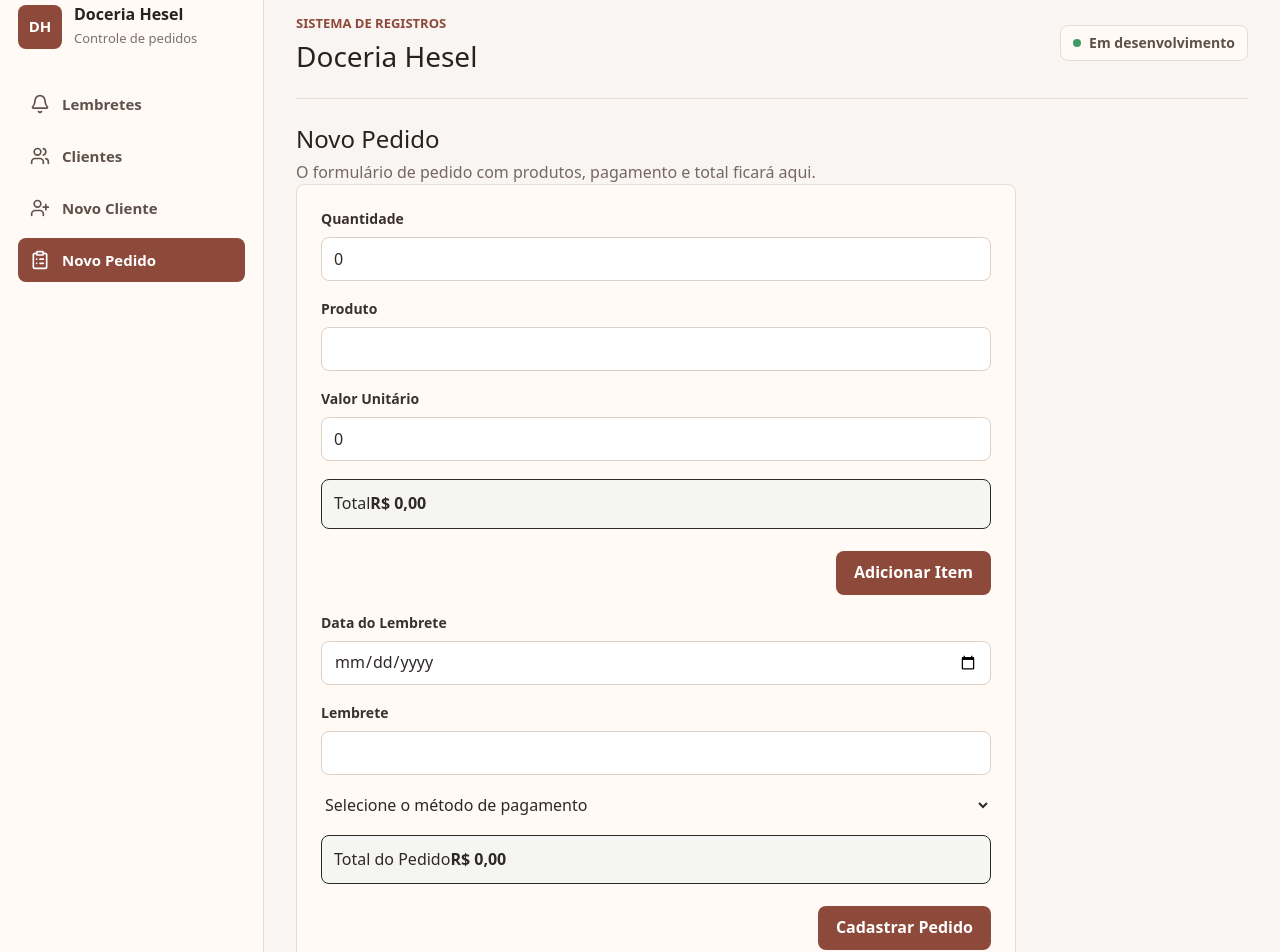
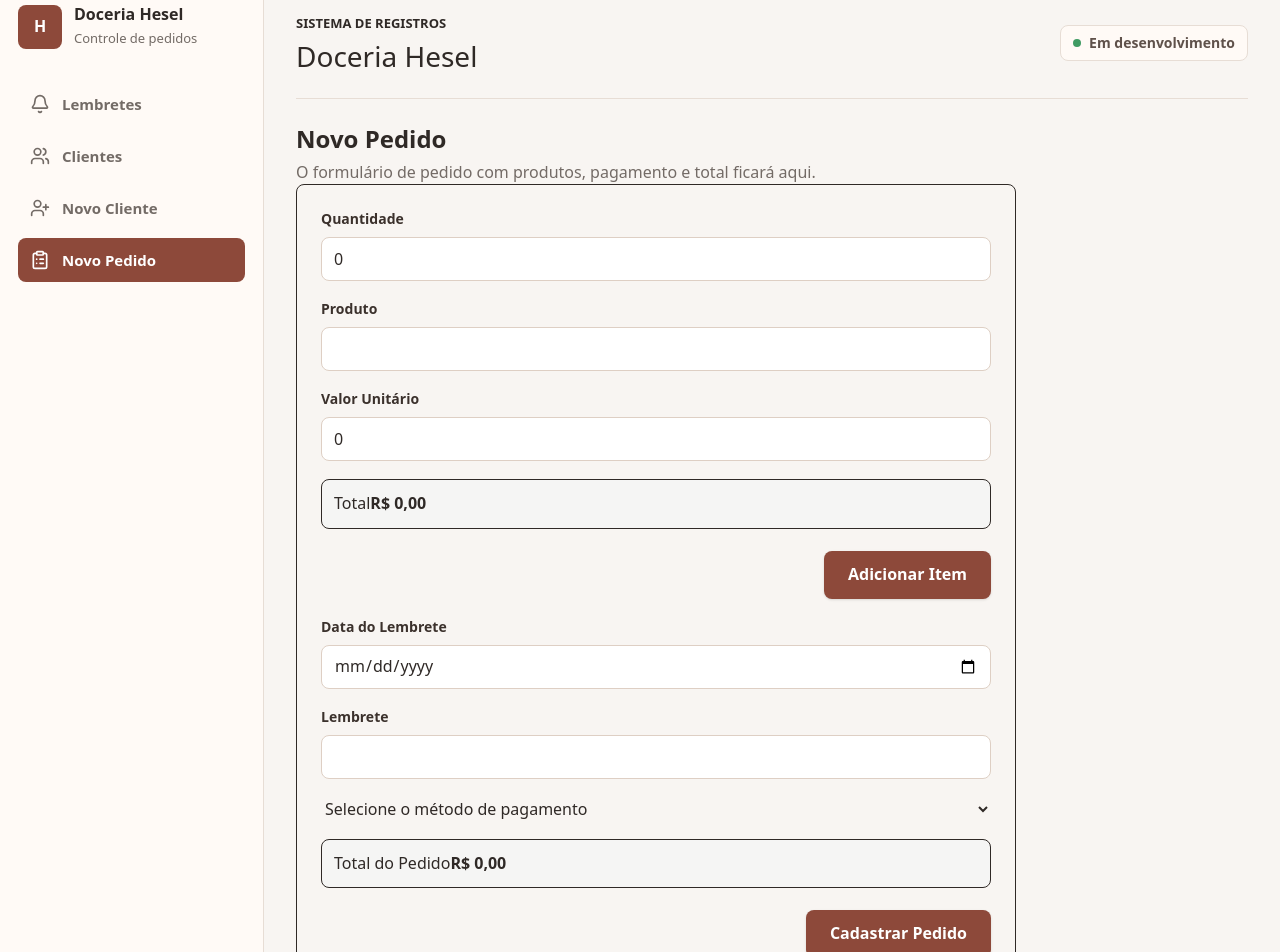
Before and after one commit to EdSantiag0/doceria-hesel, a React (Vite) app in the folder confectionery-crm/: page /novo-pedido in a window 1280 px wide. Shown: the part 20-972 px from the top of the page. Built offline with nearby package versions, Linux system fonts and the light colour scheme.

Commit message:
refactor: aplicado padronização das cores

```diff
--- a/confectionery-crm/src/components/Header/index.tsx
+++ b/confectionery-crm/src/components/Header/index.tsx
@@ -3,10 +3,10 @@ export function Header() {
   return (
     <header className="flex flex-col items-start justify-between gap-5 border-b border-[#e7ddd5] pb-6 md:flex-row md:items-center">
       <div>
-        <p className="mb-1 mt-0 text-[13px] font-bold uppercase text-[#8d493a]">
+        <p className="mb-1 mt-0 text-[13px] font-bold uppercase text-[--color-brand-500]">
           Sistema de registros
         </p>
-        <h1 className="m-0 text-[28px] leading-tight text-[#2a211d]">
+        <h1 className="m-0 text-[28px] leading-tight text-[--color-brand-900]">
           Doceria Hesel
         </h1>
       </div>
@@ -16,5 +16,5 @@ export function Header() {
         <span>Em desenvolvimento</span>
       </div>
     </header>
-  )
+  );
 }
--- a/confectionery-crm/src/layouts/DefaultLayout.tsx
+++ b/confectionery-crm/src/layouts/DefaultLayout.tsx
@@ -1,44 +1,44 @@
 // Layout principal com menu lateral e area de conteudo.
-import { NavLink, Outlet } from 'react-router-dom'
-import { Bell, ClipboardList, UserPlus, Users } from 'lucide-react'
-import { Header } from '../components/Header'
+import { NavLink, Outlet } from "react-router-dom";
+import { Bell, ClipboardList, UserPlus, Users } from "lucide-react";
+import { Header } from "../components/Header";
 
 const navigationItems = [
   {
-    path: '/',
-    label: 'Lembretes',
+    path: "/",
+    label: "Lembretes",
     icon: Bell,
   },
   {
-    path: '/clientes',
-    label: 'Clientes',
+    path: "/clientes",
+    label: "Clientes",
     icon: Users,
   },
   {
-    path: '/novo-cliente',
-    label: 'Novo Cliente',
+    path: "/novo-cliente",
+    label: "Novo Cliente",
     icon: UserPlus,
   },
   {
-    path: '/novo-pedido',
-    label: 'Novo Pedido',
+    path: "/novo-pedido",
+    label: "Novo Pedido",
     icon: ClipboardList,
   },
-]
+];
 
 export function DefaultLayout() {
   return (
-    <div className="flex min-h-screen w-full flex-col bg-[#f8f5f2] text-[#2f2926] md:flex-row">
-      <aside className="flex w-full flex-col gap-[18px] border-b border-[#e7ddd5] bg-[#fffaf6] p-[18px] md:w-[264px] md:flex-[0_0_264px] md:gap-8 md:border-r md:border-b-0 md:px-[18px] md:py-6">
-        <div className="flex items-center gap-3 text-left text-[#2a211d]">
-          <span className="inline-flex size-11 items-center justify-center rounded-lg bg-[#8d493a] text-[15px] font-bold text-white">
-            DH
+    <div className="flex min-h-screen w-full flex-col bg-[#f8f5f2] text-[var(--color-brand-900)] md:flex-row">
+      <aside className="flex w-full flex-col gap-[18px] border-b border-[#e7ddd5] bg-[var(--color-brand-50)] p-[18px] md:w-[264px] md:flex-[0_0_264px] md:gap-8 md:border-r md:border-b-0 md:px-[18px] md:py-6">
+        <div className="flex items-center gap-3 text-left text-[var(--color-brand-900)]">
+          <span className="inline-flex size-11 items-center justify-center rounded-lg bg-[var(--color-brand-500)] text-[16px] font-bold text-white">
+            H
           </span>
           <div>
             <strong className="block text-base leading-tight">
               Doceria Hesel
             </strong>
-            <span className="mt-[3px] block text-[13px] text-[#7f7068]">
+            <span className="mt-[3px] block text-[13px] text-[var(--color-text-muted)]">
               Controle de pedidos
             </span>
           </div>
@@ -49,23 +49,23 @@ export function DefaultLayout() {
           aria-label="Menu principal"
         >
           {navigationItems.map((item) => {
-            const Icon = item.icon
+            const Icon = item.icon;
 
             return (
               <NavLink
                 key={item.path}
                 to={item.path}
-                end={item.path === '/'}
+                end={item.path === "/"}
                 className={({ isActive }) =>
                   isActive
-                    ? 'flex min-h-11 items-center justify-center gap-3 rounded-lg bg-[#8d493a] px-3 text-white no-underline transition-colors duration-150 hover:bg-[#7b3f32] hover:text-white md:justify-start'
-                    : 'flex min-h-11 items-center justify-center gap-3 rounded-lg px-3 text-[#5f514a] no-underline transition-colors duration-150 hover:bg-[#f1e7df] hover:text-[#2f2926] md:justify-start'
+                    ? "flex min-h-11 items-center justify-center gap-3 rounded-lg bg-[var(--color-brand-500)] px-3 text-white no-underline transition-colors duration-150 hover:bg-[#7b3f32] hover:text-white md:justify-start"
+                    : "flex min-h-11 items-center justify-center gap-3 rounded-lg px-3 text-[var(--color-text-muted)] no-underline transition-colors duration-150 hover:bg-[#f1e7df] hover:text-[var(--color-text)] md:justify-start"
                 }
               >
                 <Icon size={20} aria-hidden="true" />
                 <span className="text-[15px] font-semibold">{item.label}</span>
               </NavLink>
-            )
+            );
           })}
         </nav>
       </aside>
@@ -77,5 +77,5 @@ export function DefaultLayout() {
         </section>
       </main>
     </div>
-  )
+  );
 }
--- a/confectionery-crm/src/pages/Clients/index.tsx
+++ b/confectionery-crm/src/pages/Clients/index.tsx
@@ -1,41 +1,43 @@
 // Pagina para listar e pesquisar clientes cadastrados.
-import { useMemo, useState } from 'react'
-import { ClientCard } from '../../components/ClientCard'
-import { getClients } from '../../services/clientStorage'
+import { useMemo, useState } from "react";
+import { ClientCard } from "../../components/ClientCard";
+import { getClients } from "../../services/clientStorage";
 
 export function Clients() {
-  const [search, setSearch] = useState('')
-  const [clients] = useState(() => getClients())
+  const [search, setSearch] = useState("");
+  const [clients] = useState(() => getClients());
 
   const filteredClients = useMemo(() => {
-    const normalizedSearch = search.trim().toLowerCase()
+    const normalizedSearch = search.trim().toLowerCase();
 
     if (!normalizedSearch) {
-      return clients
+      return clients;
     }
 
     return clients.filter((client) =>
       client.name.toLowerCase().includes(normalizedSearch),
-    )
-  }, [clients, search])
+    );
+  }, [clients, search]);
 
   return (
     <div className="flex w-full max-w-[840px] flex-col gap-[18px]">
       <div className="flex flex-col items-start justify-between gap-[18px] sm:flex-row">
         <div>
-          <h2 className="mb-1.5 mt-0 text-2xl text-[#2a211d]">Clientes</h2>
-          <p className="m-0 text-[#77675f]">
+          <h2 className="mb-1.5 mt-0 text-2xl text-brand-900 font-bold">
+            Clientes
+          </h2>
+          <p className="m-0 text-text-muted">
             Consulte os clientes cadastrados e encontre pelo nome.
           </p>
         </div>
 
-        <span className="whitespace-nowrap rounded-lg border border-[#e7ddd5] bg-[#fffaf6] px-2.5 py-1.5 text-sm font-bold text-[#5f514a]">
+        <span className="whitespace-nowrap rounded-lg border border-[--color-brand-border] bg-[--color-brand-50] px-2.5 py-1.5 text-sm font-bold text-[--color-brand-secondary]">
           {clients.length} cliente(s)
         </span>
       </div>
 
       <input
-        className="min-h-11 w-full rounded-lg border border-[#decfc4] bg-white px-3 text-[#2f2926] outline-none focus:border-[#8d493a] focus:shadow-[0_0_0_3px_rgba(141,73,58,0.14)]"
+        className="min-h-11 w-full rounded-lg border border-[--color-brand-border] bg-white px-3 text-[--color-brand-text] outline-none focus:border-[--color-brand-primary] focus:shadow-[0_0_0_3px_rgba(141,73,58,0.14)]"
         type="search"
         placeholder="Pesquisar cliente pelo nome"
         value={search}
@@ -48,16 +50,16 @@ export function Clients() {
             <ClientCard key={client.id} client={client} />
           ))
         ) : (
-          <div className="rounded-lg border border-dashed border-[#decfc4] bg-[#fffaf6] p-6 text-center">
-            <strong className="text-[#2a211d]">
+          <div className="rounded-lg border border-dashed border-[--color-brand-border] bg-[--color-brand-50] p-6 text-center">
+            <strong className="text-[--color-brand-text]">
               Nenhum cliente encontrado.
             </strong>
-            <p className="mb-0 mt-1.5 text-[#77675f]">
+            <p className="mb-0 mt-1.5 text-text-muted">
               Cadastre um novo cliente ou ajuste a pesquisa.
             </p>
           </div>
         )}
       </div>
     </div>
-  )
+  );
 }
--- a/confectionery-crm/src/pages/NewClient/index.tsx
+++ b/confectionery-crm/src/pages/NewClient/index.tsx
@@ -67,14 +67,16 @@ export function NewClient() {
   return (
     <div className="w-full max-w-[720px]">
       <div className="mb-6">
-        <h2 className="mb-1.5 mt-0 text-2xl text-[#2a211d]">Novo Cliente</h2>
-        <p className="m-0 text-[#77675f]">
+        <h2 className="mb-1.5 mt-0 text-2xl text-brand-900 font-bold">
+          Novo Cliente
+        </h2>
+        <p className="text-text-muted">
           Cadastre os dados principais para vincular pedidos depois.
         </p>
       </div>
 
       <form
-        className="grid gap-[18px] rounded-lg border border-[#e7ddd5] bg-[#fffaf6] p-6"
+        className="grid gap-[18px] rounded-lg border border-[--color-brand-border] bg-[--color-brand-50] p-6"
         onSubmit={handleSubmit}
       >
         <FormInput
@@ -122,7 +124,9 @@ export function NewClient() {
         <div className="mt-1 flex justify-end">
           <button
             type="submit"
-            className="min-h-11 cursor-pointer rounded-lg border-0 bg-[#8d493a] px-[18px] font-bold text-white transition-colors duration-150 hover:bg-[#7b3f32]"
+            className="flex items-center justify-center min-h-12 px-6 rounded-lg
+             bg-brand-500 text-white font-semibold shadow-sm
+             transition-all hover:bg-brand-500/90 active:scale-[0.98]"
           >
             Cadastrar Cliente
           </button>
--- a/confectionery-crm/src/pages/NewOrder/index.tsx
+++ b/confectionery-crm/src/pages/NewOrder/index.tsx
@@ -85,13 +85,15 @@ export function NewOrder() {
 
   return (
     <div className="w-full max-w-[720px]">
-      <h2 className="mb-1.5 mt-0 text-2xl text-[#2a211d]">Novo Pedido</h2>
-      <p className="m-0 text-[#77675f]">
+      <h2 className="mb-1.5 mt-0 text-2xl text-brand-900 font-bold">
+        Novo Pedido
+      </h2>
+      <p className="m-0 text-text-muted">
         O formulário de pedido com produtos, pagamento e total ficará aqui.
       </p>
 
       <form
-        className="grid gap-[18px] rounded-lg border border-[#e7ddd5] bg-[#fffaf6] p-6"
+        className="grid gap-[18px] rounded-lg border border-[--color-brand-border] bg-[--color-brand-50] p-6"
         onSubmit={handleSubmit}
       >
         <FormInput
@@ -135,7 +137,9 @@ export function NewOrder() {
         <div className="mt-1 flex justify-end">
           <button
             type="button"
-            className="min-h-11 cursor-pointer rounded-lg border-0 bg-[#8d493a] px-[18px] font-bold text-white transition-colors duration-150 hover:bg-[#7b3f32]"
+            className="flex items-center justify-center min-h-12 px-6 rounded-lg
+             bg-brand-500 text-white font-semibold shadow-sm
+             transition-all hover:bg-brand-500/90 active:scale-[0.98]"
           >
             Adicionar Item
           </button>
@@ -180,7 +184,9 @@ export function NewOrder() {
         <div className="mt-1 flex justify-end">
           <button
             type="submit"
-            className="min-h-11 cursor-pointer rounded-lg border-0 bg-[#8d493a] px-[18px] font-bold text-white transition-colors duration-150 hover:bg-[#7b3f32]"
+            className="flex items-center justify-center min-h-12 px-6 rounded-lg
+             bg-brand-500 text-white font-semibold shadow-sm
+             transition-all hover:bg-brand-500/90 active:scale-[0.98]"
           >
             Cadastrar Pedido
           </button>
--- a/confectionery-crm/src/pages/Reminders/index.tsx
+++ b/confectionery-crm/src/pages/Reminders/index.tsx
@@ -2,10 +2,12 @@
 export function Reminders() {
   return (
     <div className="w-full max-w-[720px]">
-      <h2 className="mb-1.5 mt-0 text-2xl text-[#2a211d]">Lembretes</h2>
-      <p className="m-0 text-[#77675f]">
+      <h2 className="mb-1.5 mt-0 text-2xl text-brand-900 font-bold">
+        Lembretes
+      </h2>
+      <p className="m-0 text-text-muted">
         Os lembretes dos pedidos cadastrados aparecerão aqui.
       </p>
     </div>
-  )
+  );
 }
```
